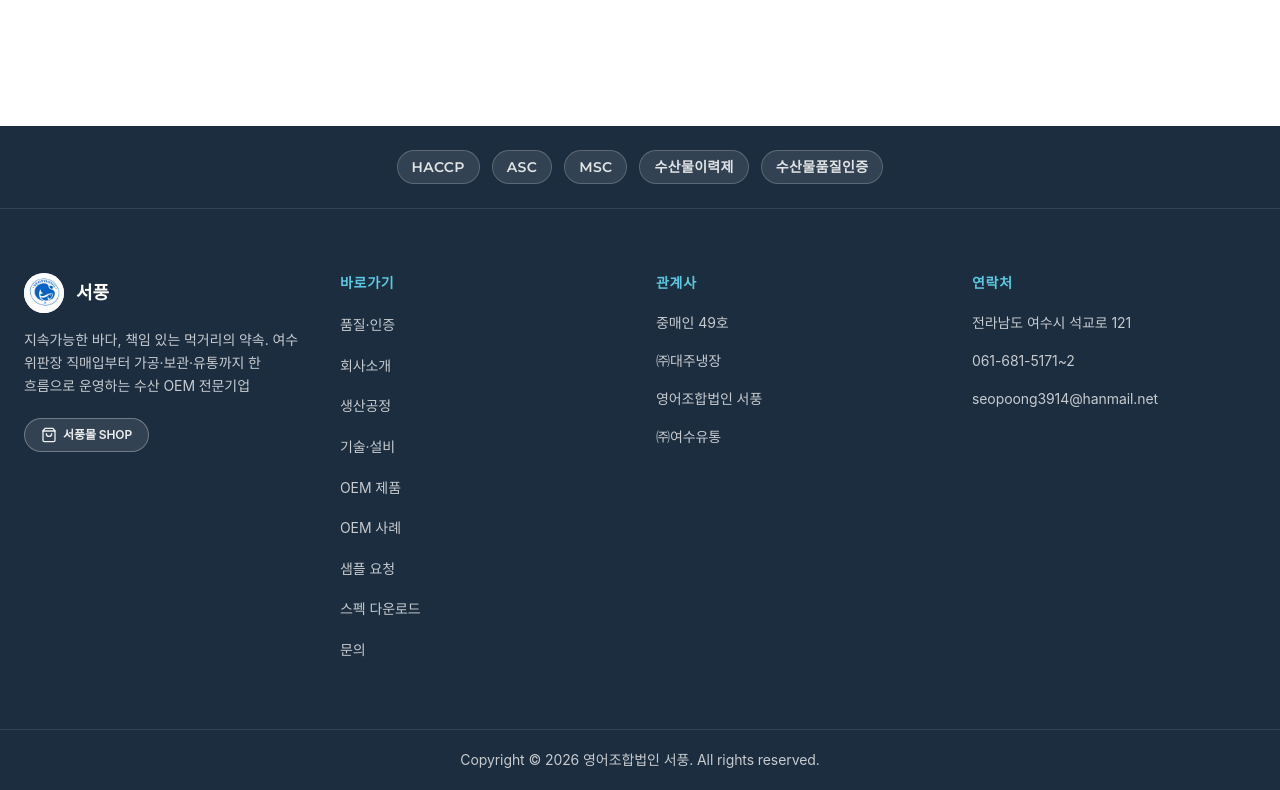
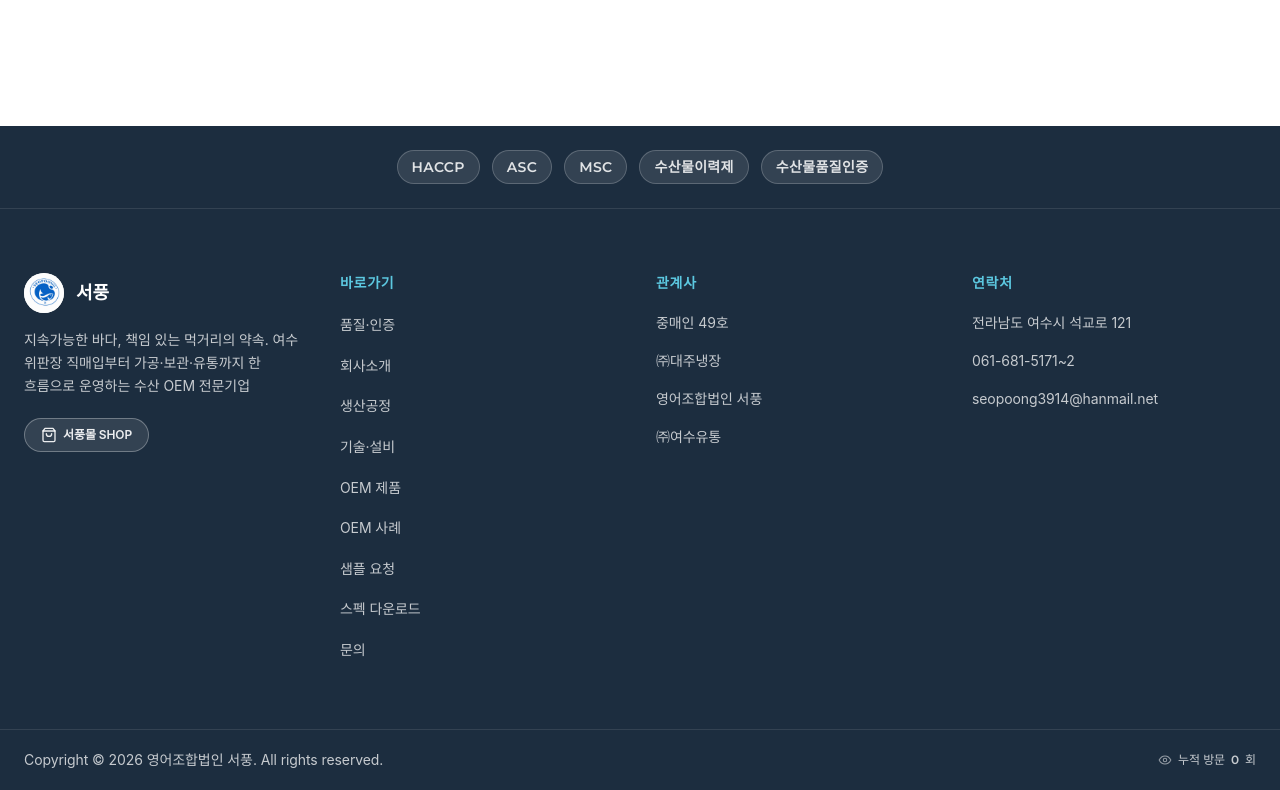
Before and after one commit to durecoop/seopung-web, a Next.js app: page /about in a window 1280 px wide. Shown: the part 8916-9706 px from the top of the page. Built offline with nearby package versions, Linux system fonts and the light colour scheme; no server answers; the database is empty; a web font is replaced by a local one.

Commit message:
feat: 푸터에 누적 방문자수 카운터 표시
홈페이지 오픈 이후 누적 접속 건수(analytics_daily)를 푸터 하단에 표시.

Co-Authored-By: Claude Opus 4.8 (1M context) <noreply@anthropic.com>

```diff
--- a/src/components/ui/ThemedFooter.tsx
+++ b/src/components/ui/ThemedFooter.tsx
@@ -5,6 +5,7 @@ import Link from 'next/link';
 import { getImagePath } from '@/lib/utils';
 import type { SiteTheme } from '@/lib/themes';
 import { COMPANY, AFFILIATES as AFFILIATE_CONFIG, hasValue } from '@/lib/company-config';
+import VisitorCounter from '@/components/ui/VisitorCounter';
 
 const CERTS = ['HACCP', 'ASC', 'MSC', '수산물이력제', '수산물품질인증'];
 const LINKS = [
@@ -81,8 +82,9 @@ export default function ThemedFooter({ theme: t }: { theme: SiteTheme }) {
         </div>
       </div>
       <div className="border-t border-white/10">
-        <div className="mx-auto max-w-7xl px-6 py-5">
+        <div className="mx-auto flex max-w-7xl flex-col items-center gap-2 px-6 py-5 sm:flex-row sm:justify-between">
           <p className={`text-center text-sm ${t.footerMuted}`}>Copyright &copy; 2026 {COMPANY.name}. All rights reserved.</p>
+          <VisitorCounter className={`text-xs ${t.footerMuted}`} />
         </div>
       </div>
     </footer>
--- /dev/null
+++ b/src/components/ui/VisitorCounter.tsx
@@ -0,0 +1,26 @@
+'use client';
+
+import { useEffect, useState } from 'react';
+import { getAnalytics } from '@/lib/analytics';
+
+export default function VisitorCounter({ className = '' }: { className?: string }) {
+  const [total, setTotal] = useState<number | null>(null);
+
+  useEffect(() => {
+    getAnalytics('web')
+      .then((s) => setTotal(s.total))
+      .catch(() => {});
+  }, []);
+
+  if (total === null) return null;
+
+  return (
+    <span className={`inline-flex items-center gap-1.5 ${className}`} title="홈페이지 오픈 이후 누적 방문 수">
+      <svg className="h-3.5 w-3.5 opacity-70" viewBox="0 0 24 24" fill="none" stroke="currentColor" strokeWidth={1.8} strokeLinecap="round" strokeLinejoin="round">
+        <path d="M2 12s3.5-7 10-7 10 7 10 7-3.5 7-10 7-10-7-10-7Z" />
+        <circle cx="12" cy="12" r="3" />
+      </svg>
+      누적 방문 <span className="font-montserrat font-semibold">{total.toLocaleString()}</span>회
+    </span>
+  );
+}
```
